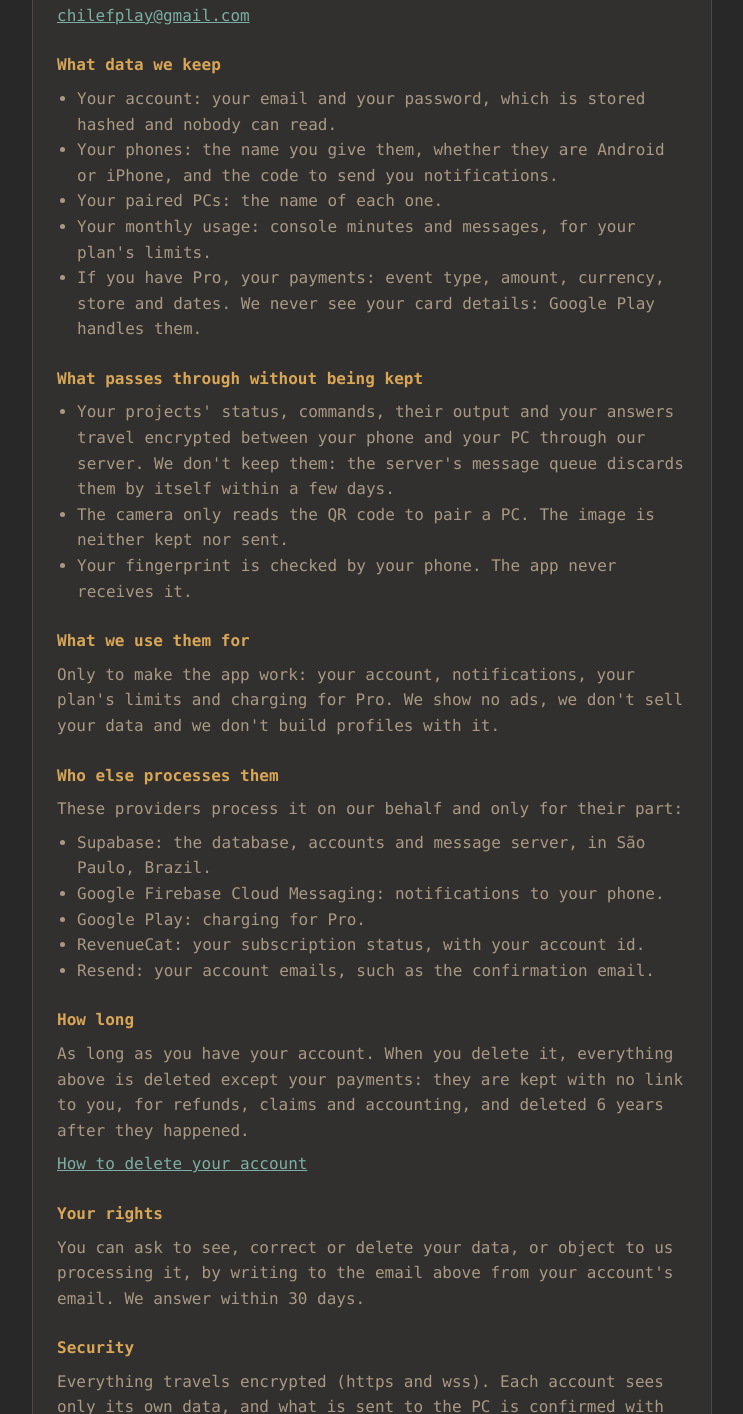
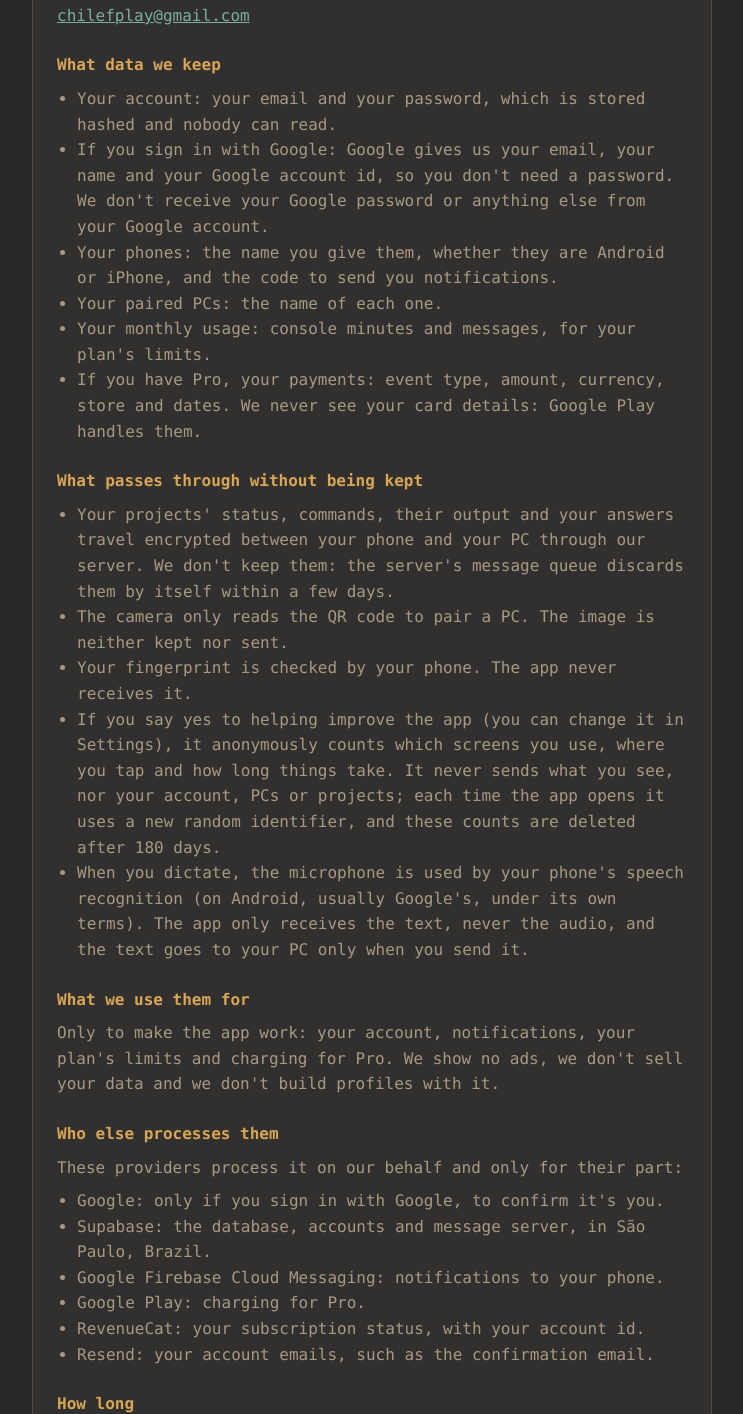
Before and after one commit to trdago/qdd-paginas, a plain HTML site: page privacidad/index.html in a window 1280 px wide. Shown: the part 257-1671 px from the top of the page, without its empty margins (268-1011 px from the left). Drawn offline with Linux system fonts and the light colour scheme.

Commit message:
publica privacidad/index.html

```diff
--- a/privacidad/index.html
+++ b/privacidad/index.html
@@ -33,6 +33,7 @@
   <h2 data-en="What data we keep">Qué datos guardamos</h2>
   <ul>
     <li data-en="Your account: your email and your password, which is stored hashed and nobody can read.">Tu cuenta: tu correo y tu contraseña, que se guarda cifrada y nadie puede leer.</li>
+    <li data-en="If you sign in with Google: Google gives us your email, your name and your Google account id, so you don't need a password. We don't receive your Google password or anything else from your Google account.">Si entras con Google: Google nos entrega tu correo, tu nombre y el id de tu cuenta de Google, para que no necesites una contraseña. No recibimos tu contraseña de Google ni nada más de tu cuenta de Google.</li>
     <li data-en="Your phones: the name you give them, whether they are Android or iPhone, and the code to send you notifications.">Tus teléfonos: el nombre que les das, si son Android o iPhone y el código para mandarte avisos.</li>
     <li data-en="Your paired PCs: the name of each one.">Tus PCs emparejados: el nombre de cada uno.</li>
     <li data-en="Your monthly usage: console minutes and messages, for your plan's limits.">Tu uso del mes: minutos de consola y mensajes, para los límites de tu plan.</li>
@@ -43,12 +44,15 @@
     <li data-en="Your projects' status, commands, their output and your answers travel encrypted between your phone and your PC through our server. We don't keep them: the server's message queue discards them by itself within a few days.">El estado de tus proyectos, los comandos, sus salidas y tus respuestas viajan cifrados entre tu teléfono y tu PC por nuestro servidor. No los guardamos: la cola de mensajes del servidor los descarta sola en pocos días.</li>
     <li data-en="The camera only reads the QR code to pair a PC. The image is neither kept nor sent.">La cámara solo lee el código QR para emparejar un PC. La imagen no se guarda ni se envía.</li>
     <li data-en="Your fingerprint is checked by your phone. The app never receives it.">Tu huella la valida tu teléfono. La app nunca la recibe.</li>
+    <li data-en="If you say yes to helping improve the app (you can change it in Settings), it anonymously counts which screens you use, where you tap and how long things take. It never sends what you see, nor your account, PCs or projects; each time the app opens it uses a new random identifier, and these counts are deleted after 180 days.">Si aceptas ayudar a mejorar la app (lo cambias en Ajustes), cuenta de forma anónima qué pantallas usas, dónde tocas y cuánto tardas. Nunca manda lo que ves, ni tu cuenta, tus PCs o tus proyectos; cada vez que se abre usa un identificador al azar nuevo, y esos conteos se borran a los 180 días.</li>
+    <li data-en="When you dictate, the microphone is used by your phone's speech recognition (on Android, usually Google's, under its own terms). The app only receives the text, never the audio, and the text goes to your PC only when you send it.">Cuando dictas, el micrófono lo usa el reconocimiento de voz de tu teléfono (en Android, por lo general el de Google, con sus propias condiciones). La app solo recibe el texto, nunca el audio, y el texto llega a tu PC solo cuando lo mandas.</li>
   </ul>
   <h2 data-en="What we use them for">Para qué los usamos</h2>
   <p data-en="Only to make the app work: your account, notifications, your plan's limits and charging for Pro. We show no ads, we don't sell your data and we don't build profiles with it.">Solo para que la app funcione: tu cuenta, los avisos, los límites de tu plan y el cobro de Pro. No mostramos publicidad, no vendemos tus datos y no armamos perfiles con ellos.</p>
   <h2 data-en="Who else processes them">Quién más los trata</h2>
   <p data-en="These providers process it on our behalf and only for their part:">Estos proveedores los tratan por nosotros y solo para su parte:</p>
   <ul>
+    <li data-en="Google: only if you sign in with Google, to confirm it's you.">Google: solo si entras con Google, para confirmar que eres tú.</li>
     <li data-en="Supabase: the database, accounts and message server, in São Paulo, Brazil.">Supabase: la base de datos, las cuentas y el servidor de mensajes, en São Paulo, Brasil.</li>
     <li data-en="Google Firebase Cloud Messaging: notifications to your phone.">Google Firebase Cloud Messaging: los avisos al teléfono.</li>
     <li data-en="Google Play: charging for Pro.">Google Play: el cobro de Pro.</li>
```
